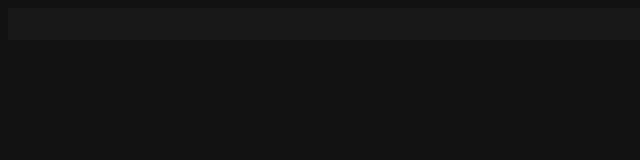
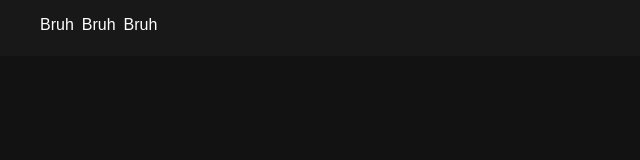
Before and after one commit to Declan-Turnbaugh-Personal-Webstite/personal-site, a plain HTML site: page index.html in a window 1280 px wide. Shown: the whole page, without its empty margins (0-640 px from the left). Drawn offline with Linux system fonts and the light colour scheme.

Commit message:
Added basic styles and placeholder text

```diff
--- a/index.html
+++ b/index.html
@@ -7,8 +7,12 @@
         <link rel="stylesheet" type="text/css" href="./style.css"/>
     </head>
     <body>
-        <header class="app-header">
-
+        <header>
+            <ul>
+                <li>Bruh</li>
+                <li>Bruh</li>
+                <li>Bruh</li>
+            </ul>
         </header>
     </body>
 </html>
--- a/style.css
+++ b/style.css
@@ -7,15 +7,31 @@
 
 * {
     box-sizing: border-box;
+    font-family: Arial, Helvetica, sans-serif;
 }
 
 body{
     background-color: var(--background);
 }
 
-.app-header {
+header{
+    position: fixed;
+    left: 0;
+    top: 0;
+    min-width: auto;
+    width: 100%;
+    height: 56px;
+    background-color: var(--header-bar);
     display: flex;
-    padding: 16px;
-    gap: 12px;
-    background-color: var(--header-bar);
+    flex-flow: column wrap;
+    align-items: left;
 }
+
+ul{
+    display: flex;
+    flex-flow: row wrap;
+    align-items: center;
+    list-style: none;
+    gap: 0.5rem;
+    color: var(--primary-text)
+}
```
